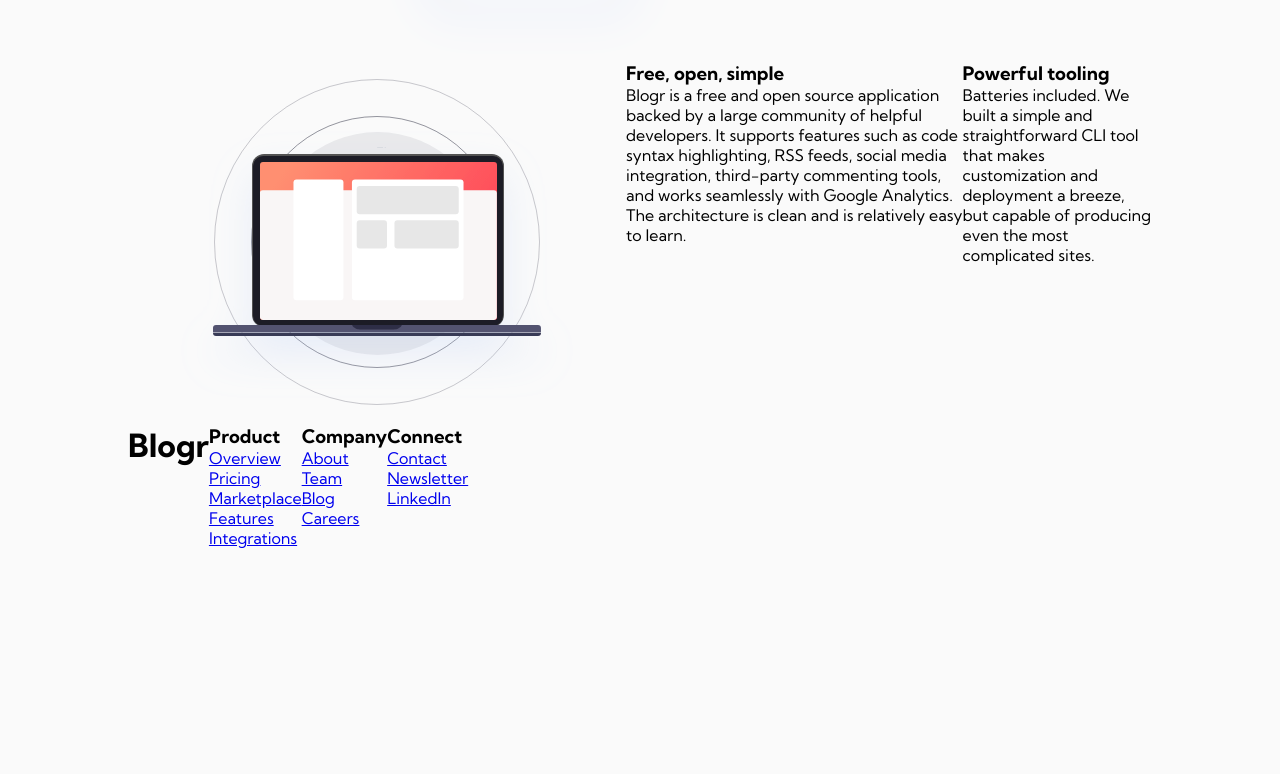
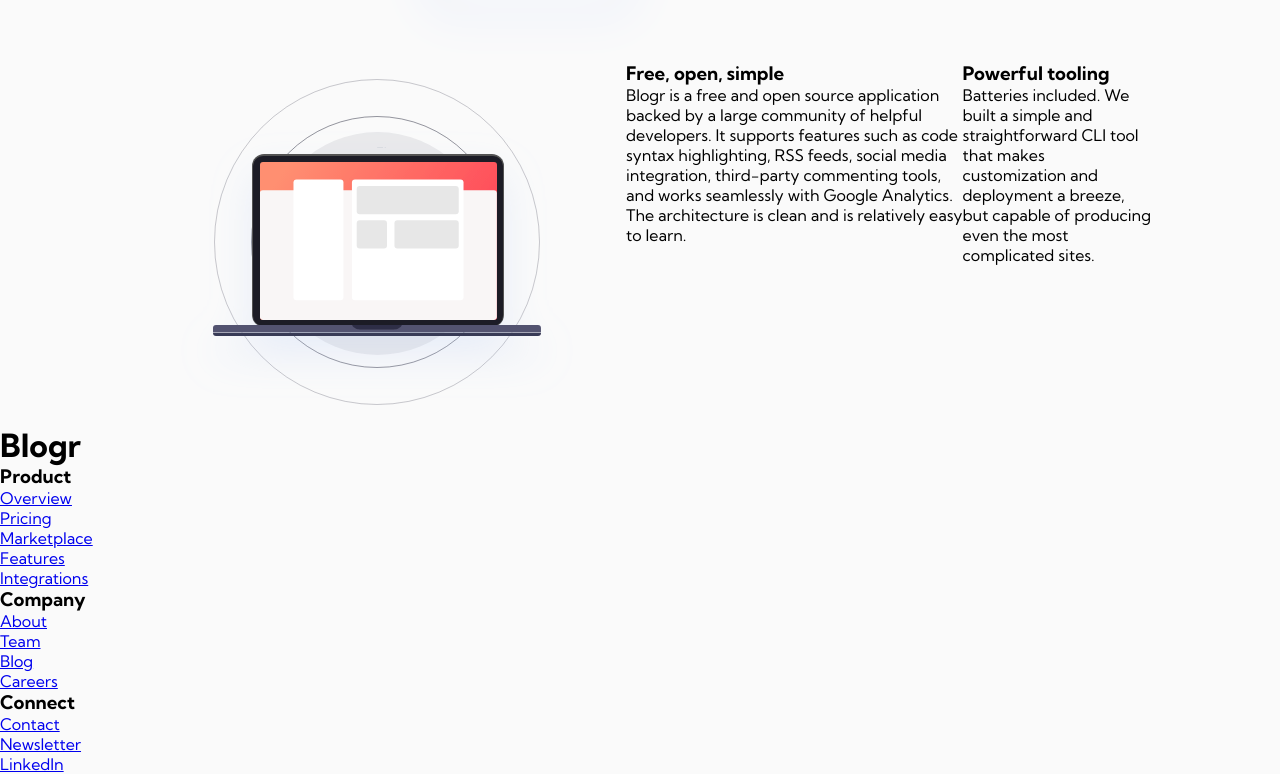
Before and after one commit to sidalieleuldj/blogr-landing-page-main, a plain HTML site: page index.html in a window 1280 px wide. Shown: the part 1579-2353 px from the top of the page. Before the commit the page ends 2127 px from the top, so only its background shows below. Drawn offline with Linux system fonts and the light colour scheme.

Commit message:
add grid

```diff
--- a/style/style.css
+++ b/style/style.css
@@ -147,7 +147,5 @@ nav h1 {
 }
 
 .footer {
-  display: flex;
-  align-content: center;
-  padding: 0 8rem;
+  display: grid;
 }
```
